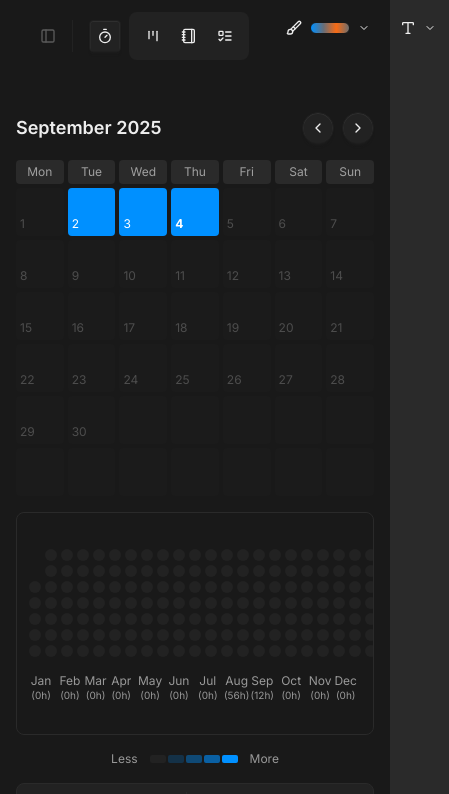
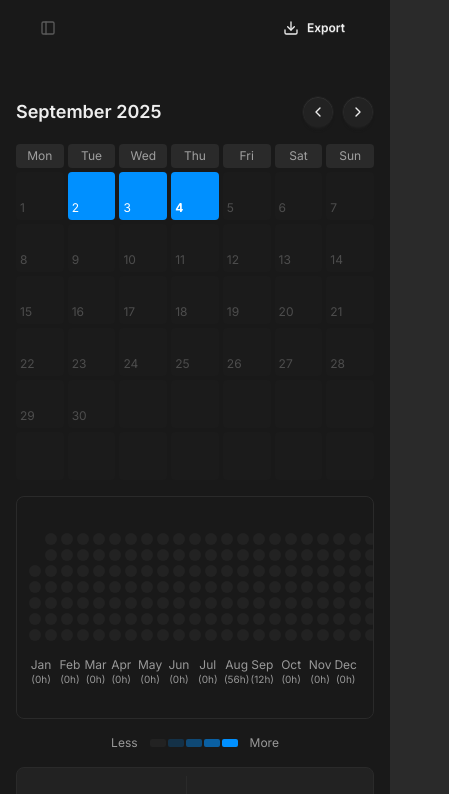
Before and after one commit to vaujan/deepflow, a Next.js app: page /stats in a window 390 px wide. Shown: the top 794 px of the page, 449 px wide, since content can reach past the window. Built offline with nearby package versions, Linux system fonts and the light colour scheme.

Commit message:
add stats header

```diff
--- a/package.json
+++ b/package.json
@@ -39,6 +39,7 @@
 		"@vercel/speed-insights": "^1.2.0",
 		"class-variance-authority": "^0.7.1",
 		"clsx": "^2.1.1",
+		"html2canvas": "^1.4.1",
 		"katex": "^0.16.22",
 		"lucide-react": "^0.539.0",
 		"next": "15.4.6",
--- a/src/app/stats/page.tsx
+++ b/src/app/stats/page.tsx
@@ -2,7 +2,7 @@
 
 import React from "react";
 import Sidebar from "../../components/ui/sidebar";
-import Header from "../../components/ui/header";
+import StatsHeader from "../../components/ui/stats-header";
 import StatsOverview from "../../components/ui/stats-overview";
 import SessionHistory from "../../components/ui/session-history";
 import HeatMap from "../../components/ui/heat-map";
@@ -17,15 +17,18 @@ export default function StatsPage() {
 			<Sidebar />
 			{/* Main Content */}
 			<main className="w-full relative flex flex-col gap-4 flex-1 items-start justify-start">
-				<Header />
+				<StatsHeader />
 				<div className="flex w-full h-full flex-col">
 					<div className="w-full h-full flex justify-center items-center overflow-x-auto horizontal-scroll-container">
-						<div className="flex max-w-[1440px] flex-col gap-4 w-full h-full px-4 lg:px-8 py-4">
+						<div
+							id="stats-content"
+							className="flex max-w-[1440px] flex-col gap-4 w-full h-full px-4 lg:px-8 py-4"
+						>
 							{/* Stats Overview Cards */}
 							<div className="card flex-col lg:flex-row gap-4">
 								<HeatMap />
 
-								<div className="flex h-full flex-col w-full gap-4">
+								<div className="flex h-full  flex-col w-full gap-4">
 									<FocusStreak />
 									<StatsOverview />
 								</div>
--- /dev/null
+++ b/src/components/ui/export-button.tsx
@@ -0,0 +1,99 @@
+"use client";
+
+import { Download } from "lucide-react";
+import React, { useRef, useState } from "react";
+import html2canvas from "html2canvas";
+
+interface ExportButtonProps {
+	className?: string;
+	exportElementId?: string;
+}
+
+export default function ExportButton({
+	className = "",
+	exportElementId = "stats-content",
+}: ExportButtonProps) {
+	const [isExporting, setIsExporting] = useState(false);
+	const buttonRef = useRef<HTMLButtonElement>(null);
+
+	const handleExport = async () => {
+		if (isExporting) return;
+
+		setIsExporting(true);
+
+		try {
+			const element = document.getElementById(exportElementId);
+			if (!element) {
+				console.error("Export element not found");
+				return;
+			}
+
+			// Configure html2canvas options for better quality
+			const canvas = await html2canvas(element, {
+				backgroundColor: "#1a1a1a", // Dark background to match theme
+				scale: 2, // Higher resolution for crisp images
+				useCORS: true,
+				allowTaint: true,
+				scrollX: 0,
+				scrollY: 0,
+				width: element.scrollWidth,
+				height: element.scrollHeight,
+				windowWidth: element.scrollWidth,
+				windowHeight: element.scrollHeight,
+				ignoreElements: (element) => {
+					// Ignore the export button itself to avoid capturing it
+					return element === buttonRef.current;
+				},
+			});
+
+			// Prefer blob/object URL for reliability and memory efficiency
+			const fileName = `deepflow-stats-${
+				new Date().toISOString().split("T")[0]
+			}.png`;
+			const blob: Blob | null = await new Promise((resolve) =>
+				canvas.toBlob((b) => resolve(b), "image/png", 1.0)
+			);
+
+			if (blob) {
+				const url = URL.createObjectURL(blob);
+				const link = document.createElement("a");
+				link.download = fileName;
+				link.href = url;
+				document.body.appendChild(link);
+				link.click();
+				document.body.removeChild(link);
+				URL.revokeObjectURL(url);
+			} else {
+				// Fallback to data URL if toBlob is not supported
+				const link = document.createElement("a");
+				link.download = fileName;
+				link.href = canvas.toDataURL("image/png", 1.0);
+				document.body.appendChild(link);
+				link.click();
+				document.body.removeChild(link);
+			}
+		} catch (error) {
+			console.error("Export failed:", error);
+			// You could add a toast notification here
+		} finally {
+			setIsExporting(false);
+		}
+	};
+
+	return (
+		<button
+			ref={buttonRef}
+			onClick={handleExport}
+			disabled={isExporting}
+			data-html2canvas-ignore="true"
+			aria-busy={isExporting}
+			className={`btn btn-sm btn-ghost gap-2 ${className} ${
+				isExporting ? "loading" : ""
+			}`}
+			title="Export stats as image"
+		>
+			{!isExporting && <Download className="size-4" />}
+			{isExporting ? "Exporting..." : "Export"}
+		</button>
+	);
+}
--- /dev/null
+++ b/src/components/ui/stats-header.tsx
@@ -0,0 +1,41 @@
+"use client";
+
+import { PanelLeft } from "lucide-react";
+import React from "react";
+import { useSidebar } from "../../contexts/SidebarContext";
+import FontSelector from "./font-selector";
+import ThemeCustomizer from "./theme-customizer";
+import ExportButton from "./export-button";
+
+export default function StatsHeader() {
+	const { isCollapsed, toggleSidebar } = useSidebar();
+
+	return (
+		<header className="w-full relative flex flex-col gap-4 flex-1 items-center justify-start">
+			<div className="flex w-full h-full flex-col">
+				<div className="max-w-8xl items-start h-full flex gap-6 w-full px-8 py-3">
+					<nav className="flex gap-2 items-center flex-1">
+						<ul className="">
+							<li>
+								<button
+									className="btn btn-sm btn-square btn-ghost opacity-30 hover:opacity-100"
+									onClick={toggleSidebar}
+									title={isCollapsed ? "Expand sidebar" : "Collapse sidebar"}
+								>
+									<PanelLeft className="size-4" />
+								</button>
+							</li>
+						</ul>
+					</nav>
+
+					{/* Export + Theme + Font controls */}
+					<div className="flex items-center gap-1">
+						<ExportButton />
+						{/* <ThemeCustomizer /> */}
+						{/* <FontSelector /> */}
+					</div>
+				</div>
+			</div>
+		</header>
+	);
+}
```
Also changed, not shown: 1 other file (tests, documents, lock files or other folders).
